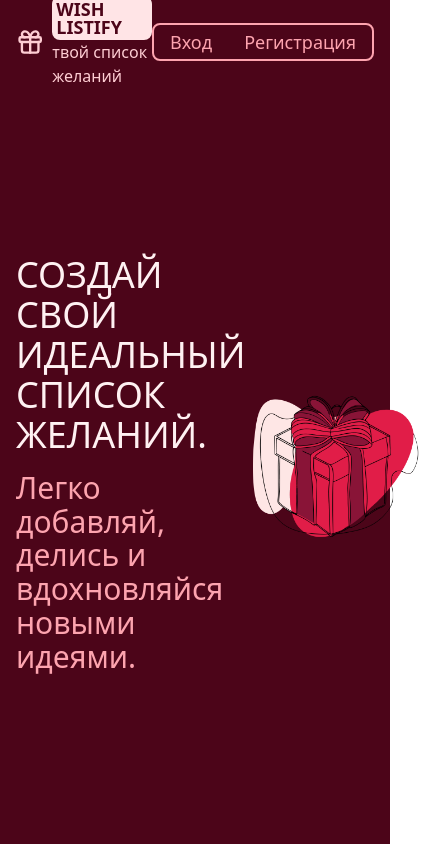
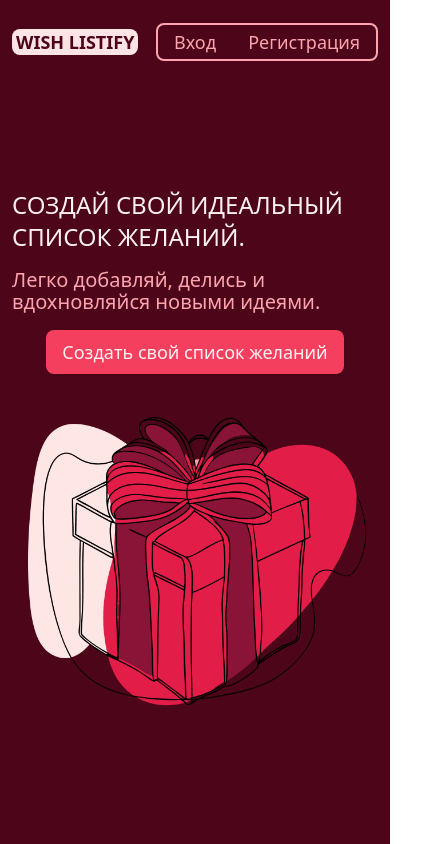
Before and after one commit to blank-evgeniy/wish-listify, a React (Vite) app: page / in a window 390 px wide. Shown: the whole page, 424 px wide, since content can reach past the window. Built offline with nearby package versions, Linux system fonts and the light colour scheme.

Commit message:
feature/add-homepage-mob-vers

```diff
--- a/package.json
+++ b/package.json
@@ -14,7 +14,8 @@
     "react": "^18.3.1",
     "react-dom": "^18.3.1",
     "react-query": "^3.39.3",
-    "react-router": "^7.1.1"
+    "react-router": "^7.1.1",
+    "tailwind-merge": "^2.6.0"
   },
   "devDependencies": {
     "@eslint/js": "^9.17.0",
--- a/src/pages/home/ui/home-page.tsx
+++ b/src/pages/home/ui/home-page.tsx
@@ -1,22 +1,29 @@
 import Container from "@/shared/ui/container";
 import GiftboxImage from "@/shared/assets/images/giftbox.png";
+import { Heading } from "@/shared/ui/heading";
+import { AppLink } from "@/shared/ui/link";
 
 export const HomePage = () => {
   return (
     <main className="min-h-[calc(100vh-var(--header))] bg-rose-950 flex items-center">
       <Container>
-        <div className="flex items-center">
-          <div className="space-y-4">
-            <h1 className="text-4xl text-rose-50 max-w-[580px]">
-              СОЗДАЙ СВОЙ ИДЕАЛЬНЫЙ СПИСОК ЖЕЛАНИЙ.
-            </h1>
-            <h2 className="text-3xl leading-[1.125] text-rose-300">
+        <div className="flex max-sm:flex-col items-center">
+          <div className="flex flex-col gap-4 sm:max-w-[calc(var(--container)/2)]">
+            <Heading>СОЗДАЙ СВОЙ ИДЕАЛЬНЫЙ СПИСОК ЖЕЛАНИЙ.</Heading>
+            <h2 className="sm:text-3xl text-xl leading-[1.125] text-rose-300">
               Легко добавляй, делись и вдохновляйся новыми идеями.
             </h2>
+            <AppLink
+              linkType="button"
+              to="/registration"
+              className="max-w-[320px] max-sm:mx-auto"
+            >
+              Создать свой список желаний
+            </AppLink>
           </div>
 
           <img
-            className="pointer-events-none object-cover max-w-[50%]"
+            className="pointer-events-none object-cover sm:max-w-[50%] max-sm:max-h-[50vh]"
             src={GiftboxImage}
             alt="giftbox"
           />
--- a/src/shared/assets/icons/gift.tsx
+++ b/src/shared/assets/icons/gift.tsx
@@ -12,9 +12,9 @@ const GiftIcon = ({ className }: GiftIconProps) => {
       viewBox="0 0 24 24"
       fill="none"
       stroke="currentColor"
-      stroke-width="2"
-      stroke-linecap="round"
-      stroke-linejoin="round"
+      strokeWidth="2"
+      strokeLinecap="round"
+      strokeLinejoin="round"
     >
       <rect x="3" y="8" width="18" height="4" rx="1" />
       <path d="M12 8v13" />
--- /dev/null
+++ b/src/shared/ui/button/index.tsx
@@ -0,0 +1,27 @@
+import { twMerge } from "tailwind-merge";
+
+const buttonTypes = {
+  primary:
+    "bg-rose-500 text-rose-50 hover:bg-rose-600 shadow active:scale-95 transition-all rounded-lg px-4 py-2 text-lg flex items-center justify-center gap-x-2",
+};
+
+interface ButtonProps extends React.ButtonHTMLAttributes<HTMLButtonElement> {
+  className?: string;
+  buttonType?: keyof typeof buttonTypes;
+  children: React.ReactNode;
+}
+
+const Button = ({
+  className,
+  children,
+  buttonType = "primary",
+  ...props
+}: ButtonProps) => {
+  return (
+    <button className={twMerge(buttonTypes[buttonType], className)} {...props}>
+      {children}
+    </button>
+  );
+};
+
+export default Button;
--- a/src/shared/ui/container/index.tsx
+++ b/src/shared/ui/container/index.tsx
@@ -1,5 +1,9 @@
 const Container = ({ children }: { children: React.ReactNode }) => {
-  return <div className="max-w-container w-full mx-auto px-4">{children}</div>;
+  return (
+    <div className="max-w-container w-full mx-auto xs:px-4 xxs:px-3 px-2">
+      {children}
+    </div>
+  );
 };
 
 export default Container;
--- /dev/null
+++ b/src/shared/ui/heading/index.tsx
@@ -0,0 +1,19 @@
+import { twMerge } from "tailwind-merge";
+
+interface HeadingProps {
+  className?: string;
+  children: React.ReactNode;
+}
+
+export const Heading = ({ className, children }: HeadingProps) => {
+  return (
+    <h1
+      className={twMerge(
+        "sm:text-4xl text-2xl text-rose-50 font-medium",
+        className
+      )}
+    >
+      {children}
+    </h1>
+  );
+};
--- /dev/null
+++ b/src/shared/ui/link/index.tsx
@@ -0,0 +1,28 @@
+import { Link } from "react-router";
+import { twMerge } from "tailwind-merge";
+
+const linkTypes = {
+  primary: "text-rose-500 hover:text-rose-600",
+  button:
+    "bg-rose-500 text-rose-50 hover:bg-rose-600 shadow active:scale-95 transition-all rounded-lg px-4 py-2 text-lg flex items-center justify-center gap-x-2",
+};
+
+interface AppLinkProps {
+  className?: string;
+  children: React.ReactNode;
+  to: string;
+  linkType?: keyof typeof linkTypes;
+}
+
+export const AppLink = ({
+  className,
+  children,
+  to,
+  linkType = "primary",
+}: AppLinkProps) => {
+  return (
+    <Link to={to} className={twMerge(linkTypes[linkType], className)}>
+      {children}
+    </Link>
+  );
+};
--- a/src/widgets/header/ui/header.tsx
+++ b/src/widgets/header/ui/header.tsx
@@ -11,7 +11,7 @@ export const Header = () => {
         <header className="h-header flex items-center">
           <Logo />
 
-          <ul className="flex ml-auto gap-x-8 text-lg text-rose-300 border-2 border-rose-300 rounded-lg leading-none py-2 px-4">
+          <ul className="flex ml-auto xxs:gap-x-8 gap-x-4 text-lg text-rose-300 border-2 border-rose-300 rounded-lg leading-none py-2 xxs:px-4 px-2">
             {authLinks.map(({ title, href }) => (
               <li key={title} className="hover:text-rose-50 transition-colors">
                 <Link to={href}>{title}</Link>
--- a/src/widgets/header/ui/logo/index.tsx
+++ b/src/widgets/header/ui/logo/index.tsx
@@ -9,12 +9,12 @@ const Logo = () => {
       className=" text-rose-200 hover:text-rose-50 transition-colors flex gap-x-2 items-center"
       to={RoutePath.HOME}
     >
-      <GiftIcon className="w-12 h-12" />
+      <GiftIcon className="w-12 h-12 xs:block hidden" />
       <div>
         <div className="text-lg font-semibold leading-none w-full flex items-center justify-center bg-rose-100 text-rose-950 p-1 rounded-lg">
           WISH LISTIFY
         </div>
-        <span>твой список желаний</span>
+        <span className="xs:inline hidden">твой список желаний</span>
       </div>
     </Link>
   );
--- a/tailwind.config.js
+++ b/tailwind.config.js
@@ -3,6 +3,10 @@ export default {
   content: ["./index.html", "./src/**/*.{js,ts,jsx,tsx}"],
   theme: {
     extend: {
+      screens: {
+        xs: "480px",
+        xxs: "360px",
+      },
       spacing: {
         header: "var(--header)",
         container: "var(--container)",
```
Also changed, not shown: 1 other file (tests, documents, lock files or other folders).
